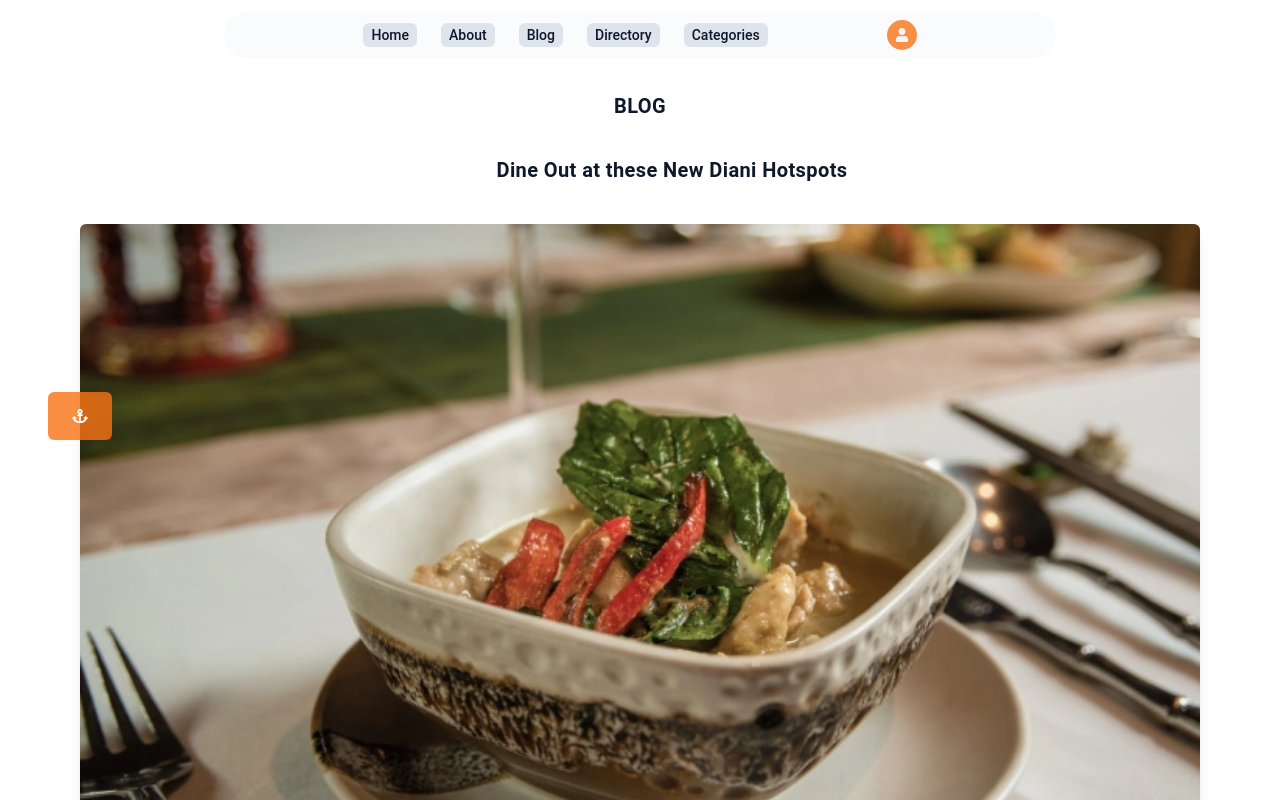
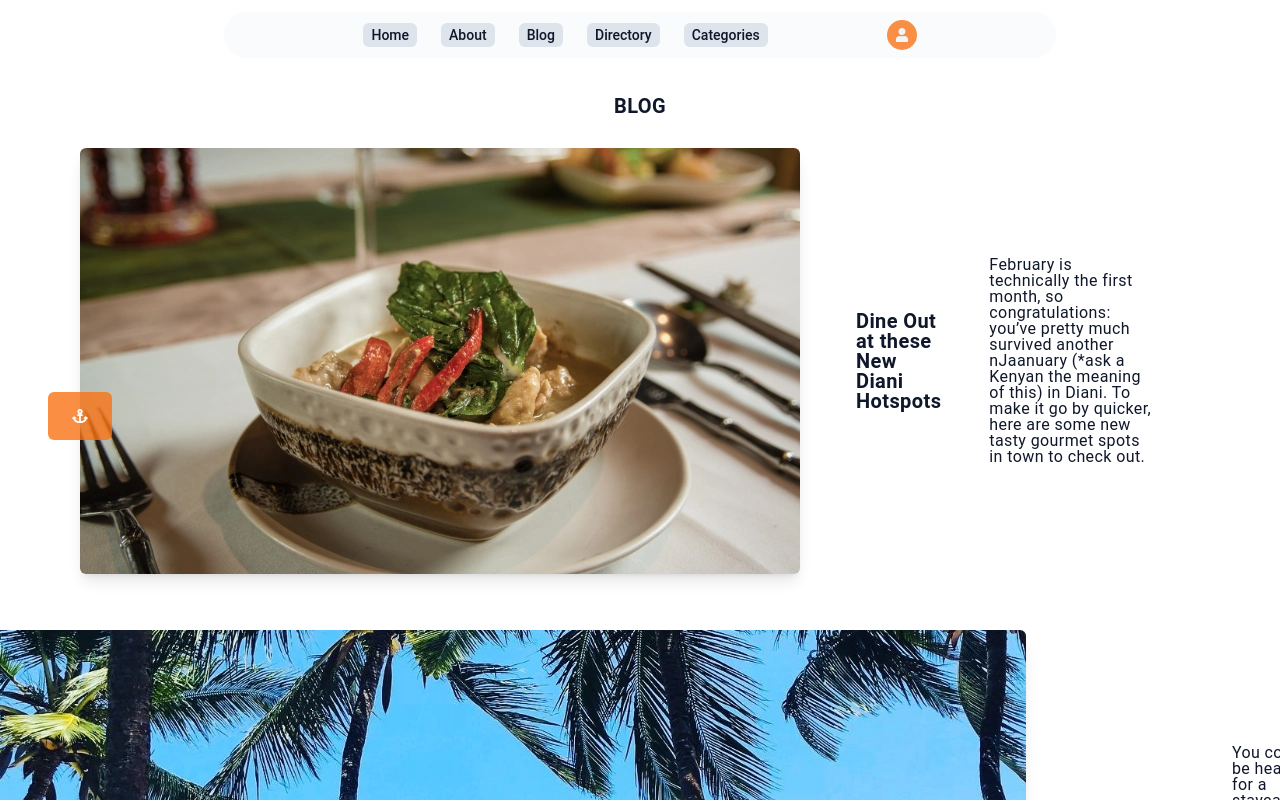
Before and after one commit to MatthewsRicky/travelapp, a Next.js app: page /directory in a window 1280 px wide. Shown: the top 800 px of the page. Built offline with nearby package versions, Linux system fonts and the light colour scheme.

Commit message:
Reorganizing the page elements

```diff
--- a/components/NewBlog.tsx
+++ b/components/NewBlog.tsx
@@ -20,16 +20,20 @@ const NewBlog = ({src, alt, title, description}: blogItems) => {
           <div className="my-20">
             <h1 className="flex items-center justify-center w-full uppercase bold-20 border-b-1  border-solid my-4">blog</h1>
               {BLOG_SECTION.map((blog)=>(
-                <div key={blog.title} className="flexCenter flex-col md:padding-container mb-6">
-                  <div className="flexStart gap-x-4 items-center">
+                <div key={blog.title} className="flexCenter md:padding-container mb-6">
 
-                      <AiFillStar className="w-6 h-5 text-slate-900 drop-shadow-lg drop-shadow-sky-800 p-6 border-neutral-700-solid" />
 
-                    <h2 className="bold-20 py-3 my-4">{blog.title}</h2>
-                  </div>
+
 
                   <Image src={blog.src} alt={blog.alt} height={500} width={500} className="rounded-md shadow-lg w-full my-4"/>
+                  <div className="flex gap-2">
+                 <span>
+                 <AiFillStar className="w-6 h-5 text-slate-900 drop-shadow-lg drop-shadow-sky-800 p-6 border-neutral-700-solid" />
+                  </span>
 
+                  <h2 className="bold-20 py-3 my-4">{blog.title}</h2>
+
+                    </div>
                   <p className="tracking-wide px-12 text-md font-normal">{blog.description}</p>
                 </div>
               ))}
```
